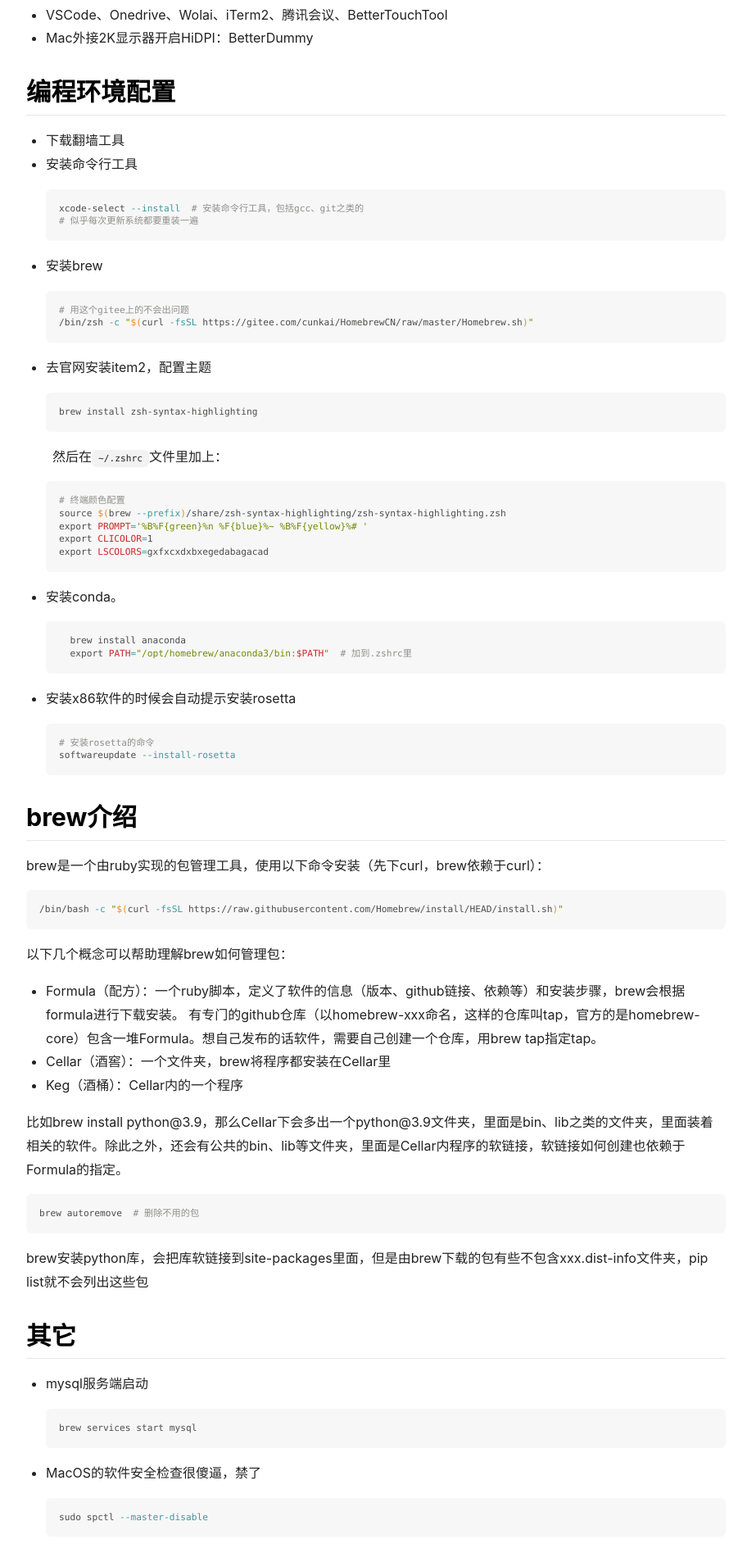
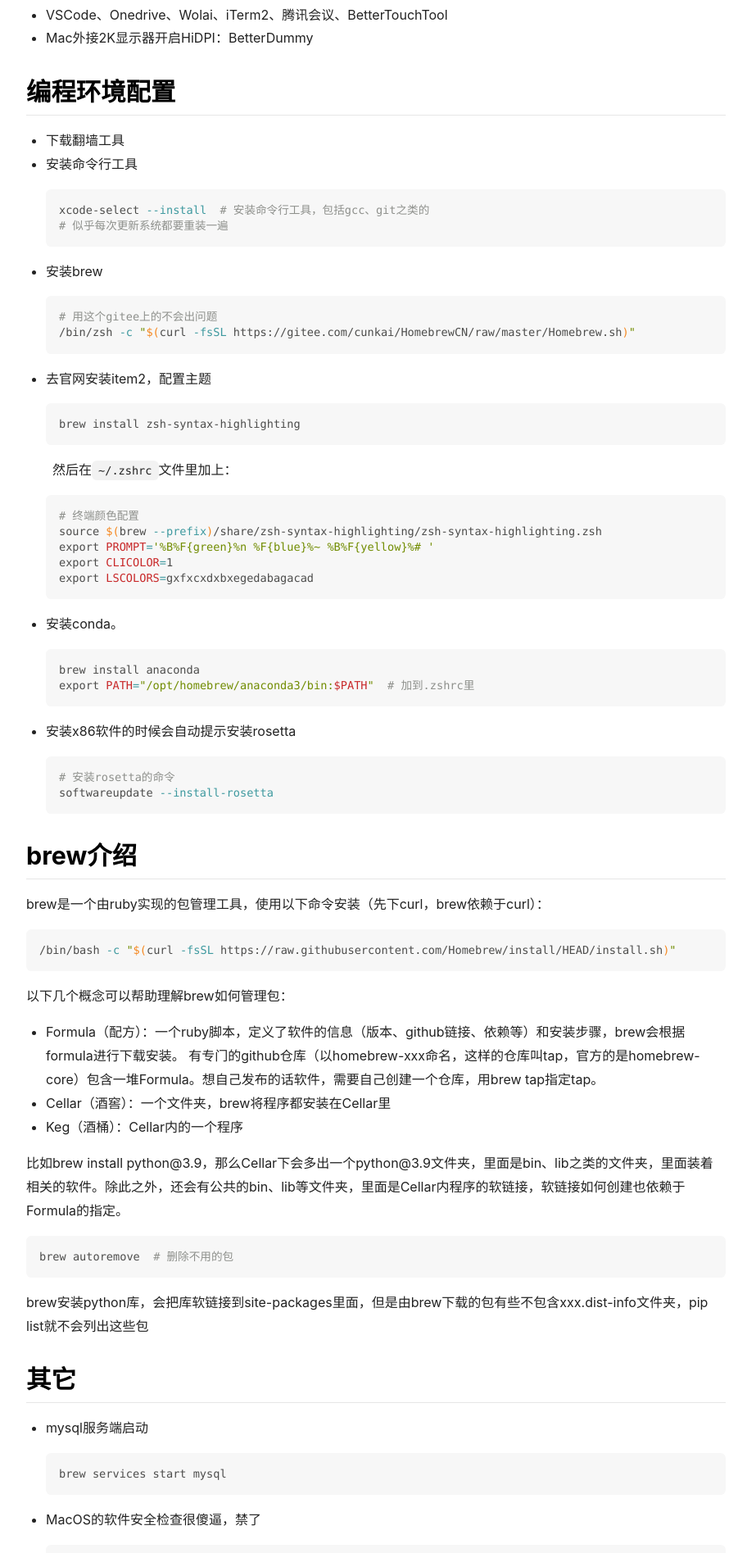
Before and after one commit to lu-renjie/lu-renjie.github.io, a Jekyll site: the page built from _posts/2024-12-18-Mac.md, in a window 1280 px wide. Shown: the part 500-2395 px from the top of the page at 82% size, without its empty margins (71-972 px from the left). Built offline with Jekyll 4.4.1, drawn with Linux system fonts in a browser that asks for light colours; nearby versions of some CDN libraries; library files that are not in the unit come from our copies; a script that is not in the unit is left out; comment, search, counter and statistics services are not loaded.

Commit message:
增大了code字体大小;修改选择的文本颜色为蓝色;修改文章内容的link为蓝色不加粗

```diff
--- a/_sass/common/_reset.scss
+++ b/_sass/common/_reset.scss
@@ -137,7 +137,7 @@
 }
 
 code {
-  font-size: map-get($base, font-size-xs);
+  font-size: map-get($base, font-size-sm);
   line-height: map-get($base, line-height-sm);
 }
 
--- a/_sass/components/_article-content.scss
+++ b/_sass/components/_article-content.scss
@@ -218,4 +218,8 @@
       font-weight: map-get($base, font-weight-bold);
     }
   }
+  a {
+    font-weight: map-get($base, font-weight);
+    @include link-colors($link-color-blue, $link-color-blue);  // 文章内设置的link颜色，悬浮颜色都是蓝色
+  }
 }
--- a/_sass/skins/_default.scss
+++ b/_sass/skins/_default.scss
@@ -43,14 +43,15 @@
 $footer-background: $main-color-3;
 
 // link color
-$link-color-blue:     #4286f4;
+$link-color-blue:     #0957D1;
 
 // border and shadow colors
 $border-color:     mix(#000, $background-color, 20%);
 $border-color-l:   mix(#000, $background-color, 10%);
 $decorate-color:   rgba(#000, .1);
 $mask-color:       rgba(#000, .9);
-$select-color:     rgba($main-color-1, .5);
+// $select-color:     rgba($main-color-1, .5);
+$select-color:     rgba(#4286f4c2, .5);
 
 // function colors
 $green:           #52c41a;
```
Also changed, not shown: _posts/2024-12-18-Mac.md (+5 -4 lines).
